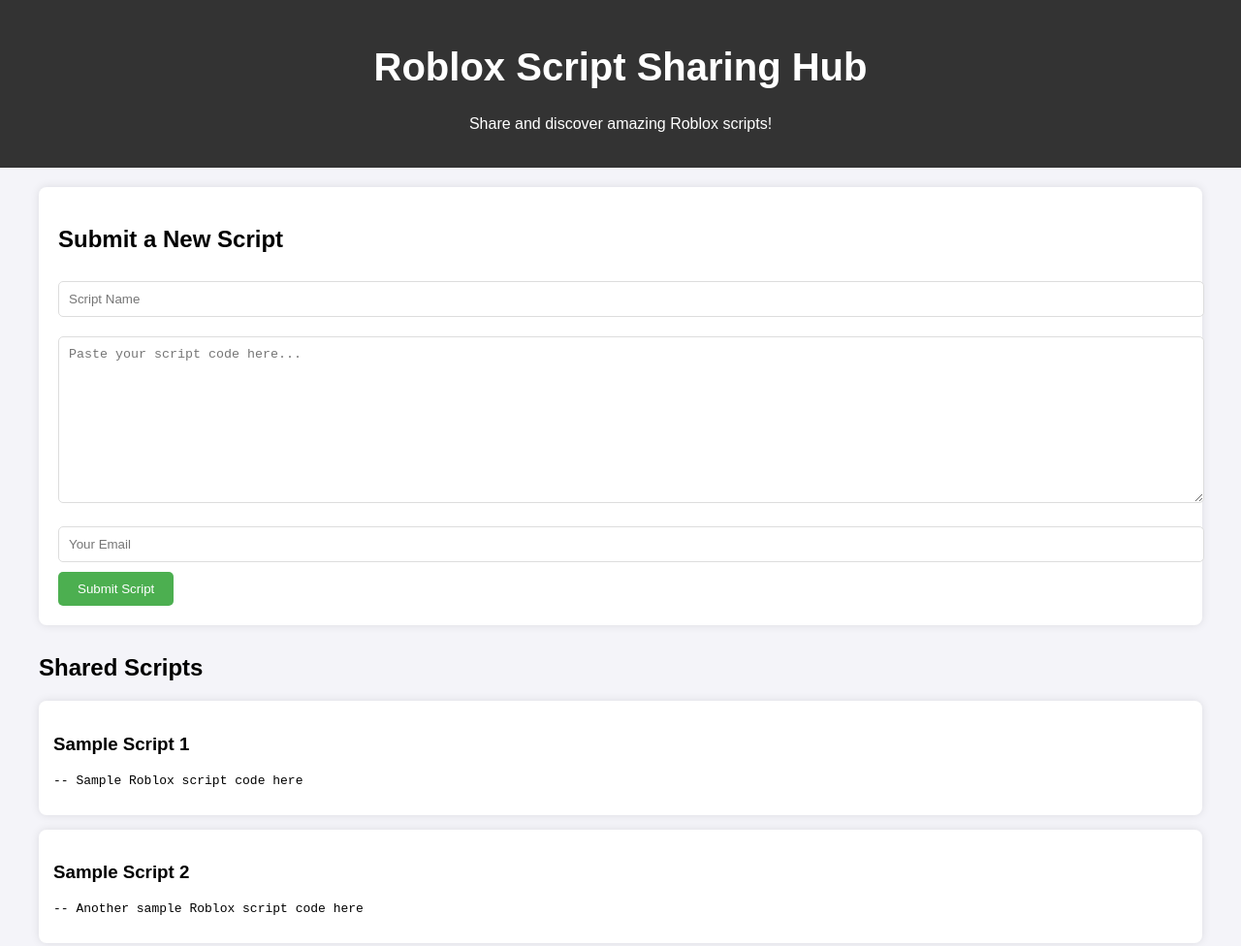
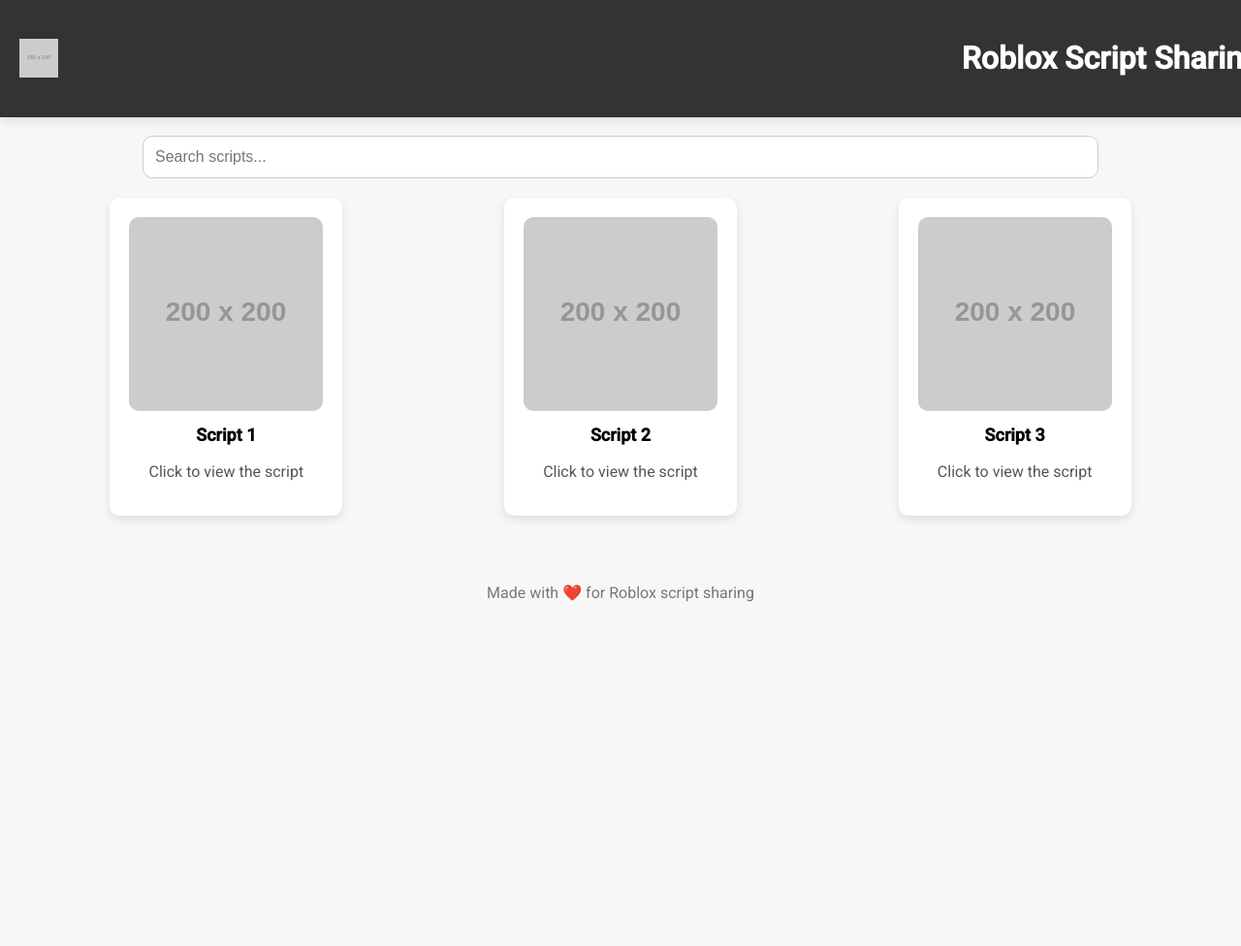
Before and after one commit to Salmon8338/RoScripts, a plain HTML site: page index.html in a window 1280 px wide. Shown: the whole page at 97% size. After the commit the page ends 800 px from the top, so only its background shows below. Drawn offline with Linux system fonts and the light colour scheme; placeholder pictures from the web are drawn by us.

Commit message:
Update index.html

```diff
--- a/index.html
+++ b/index.html
@@ -4,95 +4,136 @@
     <meta charset="UTF-8">
     <meta name="viewport" content="width=device-width, initial-scale=1.0">
     <title>Roblox Script Sharing</title>
+    <link href="https://fonts.googleapis.com/css2?family=Roboto:wght@400;500&display=swap" rel="stylesheet">
     <style>
         body {
-            font-family: Arial, sans-serif;
-            background-color: #f4f4f9;
+            font-family: 'Roboto', sans-serif;
             margin: 0;
             padding: 0;
+            background-color: #f7f7f7;
         }
         header {
+            position: fixed;
+            top: 0;
+            left: 0;
+            width: 100%;
+            padding: 20px;
             background-color: #333;
             color: white;
-            text-align: center;
-            padding: 20px 0;
+            display: flex;
+            align-items: center;
+            justify-content: space-between;
+            box-shadow: 0 4px 10px rgba(0, 0, 0, 0.1);
+            z-index: 1000;
+        }
+        header img {
+            width: 40px;
+            cursor: pointer;
+            transition: transform 0.3s ease;
+        }
+        header img:hover {
+            transform: scale(1.1);
         }
         .container {
             max-width: 1200px;
-            margin: 0 auto;
+            margin: 100px auto 50px auto;
             padding: 20px;
+            text-align: center;
         }
-        h1 {
-            font-size: 2.5rem;
+        .search-bar {
+            width: 80%;
+            padding: 12px;
+            border-radius: 10px;
+            border: 1px solid #ccc;
+            font-size: 16px;
+            margin: 20px auto;
+            transition: all 0.3s ease;
         }
-        .form-container {
-            background-color: white;
-            padding: 20px;
-            border-radius: 8px;
-            box-shadow: 0 0 10px rgba(0, 0, 0, 0.1);
-        }
-        input, textarea {
-            width: 100%;
-            padding: 10px;
-            margin: 10px 0;
-            border-radius: 5px;
-            border: 1px solid #ddd;
-        }
-        button {
-            padding: 10px 20px;
-            background-color: #4CAF50;
-            color: white;
-            border: none;
-            cursor: pointer;
-            border-radius: 5px;
-        }
-        button:hover {
-            background-color: #45a049;
+        .search-bar:focus {
+            border-color: #4CAF50;
+            outline: none;
         }
         .scripts-list {
-            margin-top: 30px;
+            display: flex;
+            flex-wrap: wrap;
+            justify-content: space-around;
+            gap: 20px;
         }
-        .script-item {
+        .script-card {
             background-color: white;
-            margin: 15px 0;
-            padding: 15px;
-            border-radius: 8px;
-            box-shadow: 0 0 10px rgba(0, 0, 0, 0.1);
+            width: 200px;
+            padding: 20px;
+            border-radius: 10px;
+            box-shadow: 0 4px 10px rgba(0, 0, 0, 0.1);
+            cursor: pointer;
+            transition: transform 0.3s ease, box-shadow 0.3s ease;
+        }
+        .script-card:hover {
+            transform: scale(1.05);
+            box-shadow: 0 8px 20px rgba(0, 0, 0, 0.2);
+        }
+        .script-card img {
+            width: 100%;
+            border-radius: 10px;
+        }
+        .script-card h3 {
+            margin-top: 10px;
+            font-size: 18px;
+        }
+        .script-card p {
+            color: #555;
+        }
+        footer {
+            text-align: center;
+            margin-top: 50px;
+            color: #777;
         }
     </style>
 </head>
 <body>
     <header>
-        <h1>Roblox Script Sharing Hub</h1>
-        <p>Share and discover amazing Roblox scripts!</p>
+        <img src="https://via.placeholder.com/150" alt="Home" id="homeButton">
+        <h1>Roblox Script Sharing</h1>
     </header>
 
     <div class="container">
-        <div class="form-container">
-            <h2>Submit a New Script</h2>
-            <form action="https://formsubmit.co/YOUR_EMAIL" method="POST">
-                <input type="text" name="script_name" placeholder="Script Name" required>
-                <textarea name="script_code" placeholder="Paste your script code here..." rows="10" required></textarea>
-                <input type="email" name="email" placeholder="Your Email" required>
-                <button type="submit">Submit Script</button>
-            </form>
-        </div>
+        <!-- Search Bar -->
+        <input type="text" class="search-bar" placeholder="Search scripts...">
 
+        <!-- Script Cards -->
         <div class="scripts-list">
-            <h2>Shared Scripts</h2>
-
-            <div class="script-item">
-                <h3>Sample Script 1</h3>
-                <pre>-- Sample Roblox script code here</pre>
+            <div class="script-card" onclick="openScript('Script 1')">
+                <img src="https://via.placeholder.com/200" alt="Script Image">
+                <h3>Script 1</h3>
+                <p>Click to view the script</p>
             </div>
-
-            <div class="script-item">
-                <h3>Sample Script 2</h3>
-                <pre>-- Another sample Roblox script code here</pre>
+            <div class="script-card" onclick="openScript('Script 2')">
+                <img src="https://via.placeholder.com/200" alt="Script Image">
+                <h3>Script 2</h3>
+                <p>Click to view the script</p>
             </div>
-
-            <!-- Additional scripts can be added here manually or dynamically through backend services -->
+            <div class="script-card" onclick="openScript('Script 3')">
+                <img src="https://via.placeholder.com/200" alt="Script Image">
+                <h3>Script 3</h3>
+                <p>Click to view the script</p>
+            </div>
         </div>
     </div>
+
+    <footer>
+        <p>Made with ❤️ for Roblox script sharing</p>
+    </footer>
+
+    <script>
+        // Redirect to home when the image is clicked
+        document.getElementById('homeButton').addEventListener('click', function() {
+            window.location.href = 'https://yourwebsite.github.io';  // Update with your website URL
+        });
+
+        // Function to handle script clicks
+        function openScript(scriptName) {
+            alert('Opening ' + scriptName);  // Placeholder, you can link to another page or show script content dynamically
+        }
+    </script>
 </body>
 </html>
```
